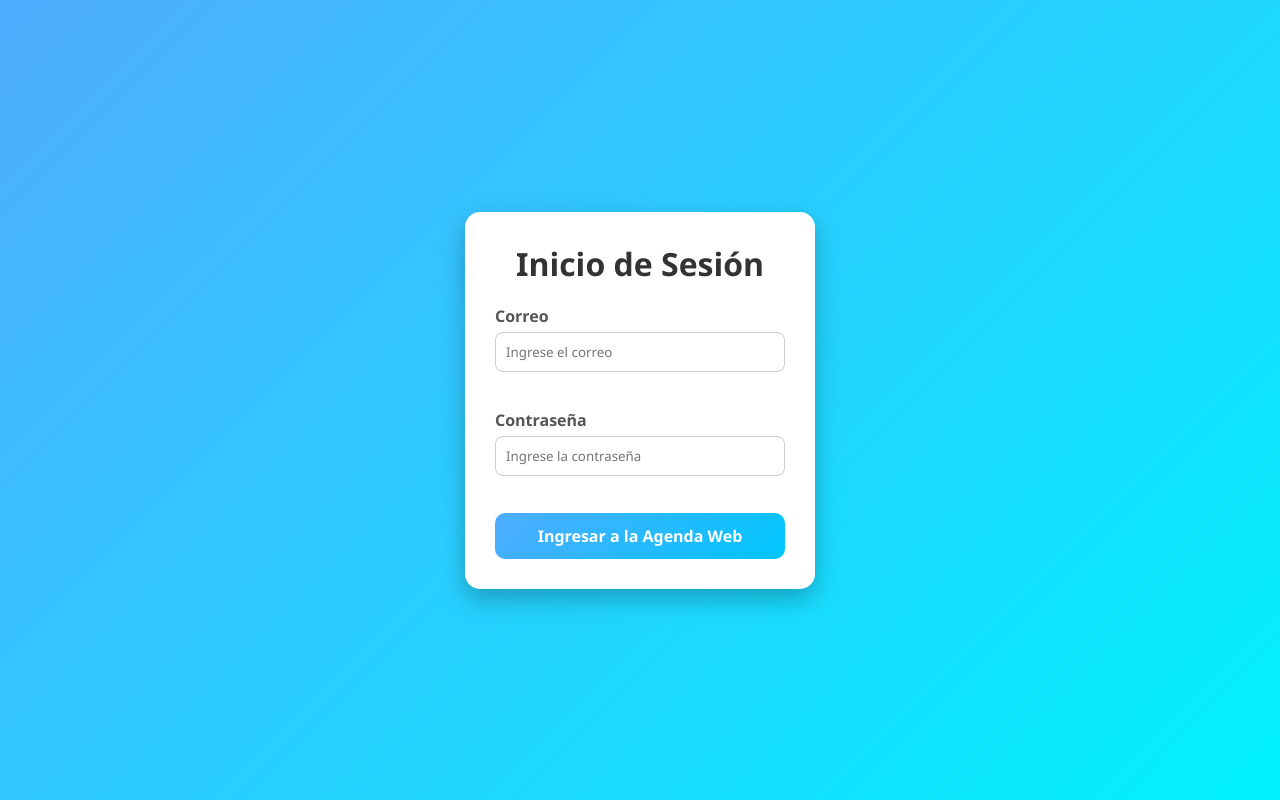
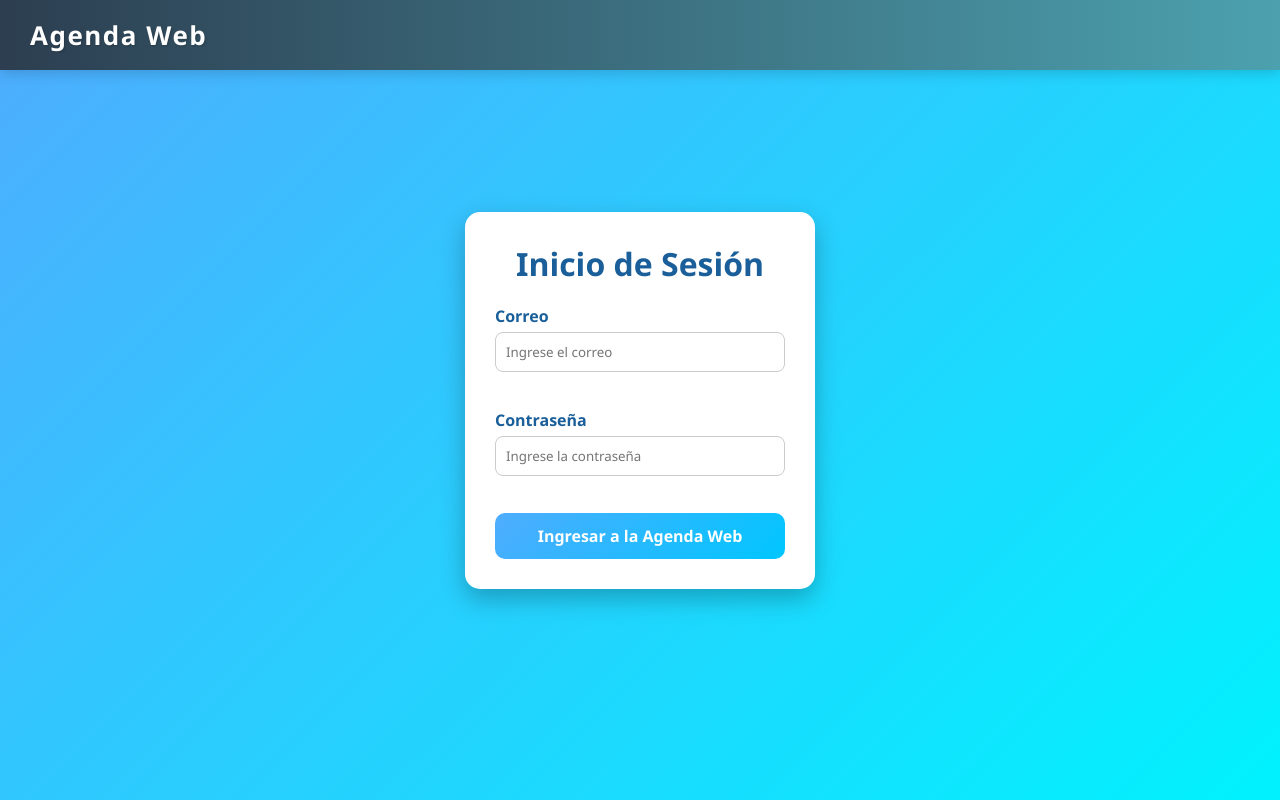
Before and after one commit to alacan-2024010/AgendaWeb, a plain HTML site: page index/index.html in a window 1280 px wide. Drawn offline with Linux system fonts and the light colour scheme.

Commit message:
Se agrego un navbar para el inicio de sesion

```diff
--- a/Styles/inicioSesion.css
+++ b/Styles/inicioSesion.css
@@ -13,6 +13,35 @@ body {
     align-items: center;
 }
 
+.navbar {
+    position: fixed;
+    top: 0;
+    left: 0;
+    width: 100%;
+    height: 70px;
+    background: linear-gradient(90deg, #2c3e50, #4ca1af);
+    display: flex;
+    align-items: center;
+    justify-content: space-between;
+    padding: 0 30px;
+    box-shadow: 0 4px 12px rgba(0, 0, 0, 0.15);
+    z-index: 1000;
+    animation: slideDown 0.5s ease-out;
+}
+
+.navbar h2 {
+    color: white;
+    font-size: 26px;
+    font-weight: 600;
+    letter-spacing: 1.5px;
+    text-shadow: 1px 1px 2px rgba(0, 0, 0, 0.2);
+    transition: transform 0.3s;
+}
+
+.navbar h2:hover {
+    transform: scale(1.05);
+}
+
 .contenedor1 {
     background-color: #ffffff;
     width: 350px;
@@ -25,7 +54,7 @@ body {
 
 .contenedor1 h1 {
     margin-bottom: 20px;
-    color: #333;
+    color: #1a5f9a;
 }
 
 .contenedor1 label {
@@ -33,7 +62,7 @@ body {
     text-align: left;
     margin-bottom: 5px;
     font-weight: bold;
-    color: #555;
+    color: #1a5f9a;
 }
 
 .contenedor1 input {
--- a/index/index.html
+++ b/index/index.html
@@ -7,6 +7,9 @@
     <link rel="stylesheet" href="../Styles/inicioSesion.css">
 </head>
 <body>
+    <nav class="navbar">
+        <h2>Agenda Web</h2>
+    </nav>
     <div class="contenedor1">
         <h1>Inicio de Sesión</h1>
         <label for="labelCorreo">Correo</label>
```
